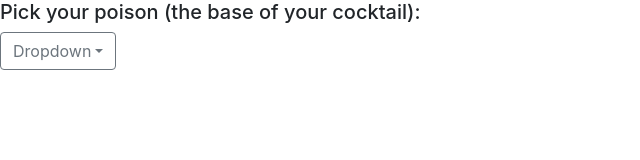
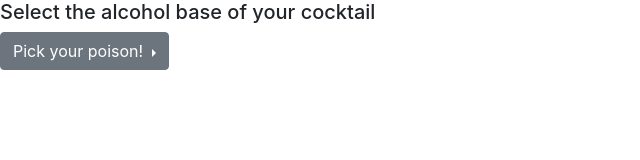
Before and after one commit to TracyDing7/project-1, a plain HTML site: page 20200326_test_index.html in a window 1280 px wide. Shown: the whole page, without its empty margins (0-640 px from the left). Drawn offline with nearby package versions, Linux system fonts and the light colour scheme.

Commit message:
20200328 cleaned up some comments, added dropright for alc selection

```diff
--- a/20200326_test_index.html
+++ b/20200326_test_index.html
@@ -13,11 +13,15 @@
 
 <body>
     <div class="drink-search">
-        <h5>Pick your poison (the base of your cocktail): </h5>
-        <!-- <div class="input-group mb-3">
-            <div class="input-group-prepend"> -->
-                <button class="btn btn-outline-secondary dropdown-toggle" type="button" data-toggle="dropdown"
-                    aria-haspopup="true" aria-expanded="false">Dropdown</button>
+        <h5>Select the alcohol base of your cocktail</h5>
+
+        <div class="btn-group dropright">
+            <button type="button" class="btn btn-secondary dropdown-toggle" data-toggle="dropdown" aria-haspopup="true"
+                aria-expanded="false">
+                Pick your poison!
+            </button>
+            <!-- <button class="btn btn-outline-secondary dropdown-toggle" type="button" data-toggle="dropdown"
+            aria-haspopup="true" aria-expanded="false">Select alcohol base for your cocktail</button> -->
             <div class="dropdown-menu">
                 <a class="dropdown-item alcohol" id="gin" value="gin">Gin</a>
                 <a class="dropdown-item alcohol" id="vodka" value="vodka">Vodka</a>
@@ -28,13 +32,7 @@
                 <a class="dropdown-item alcohol" id="whiskey" value="whiskey">Whiskey</a>
                 <a class="dropdown-item alcohol" id="scotch" value="scotch">Scotch</a>
                 <a class="dropdown-item alcohol" id="bourbon" value="bourbon">Bourbon</a>
-                    <!-- <div role="separator" class="dropdown-divider"></div>
-                    <a class="dropdown-item" href="#">I take it straight, no chaser!</a> -->
             </div>
-            <!-- </div>
-            <input type="text" class="form-control" aria-label="Text input with dropdown button">
-        </div> -->
-
         </div>
         <div id="drink-display">
 
```
Lines whose indentation alone changed are shown as unchanged.
